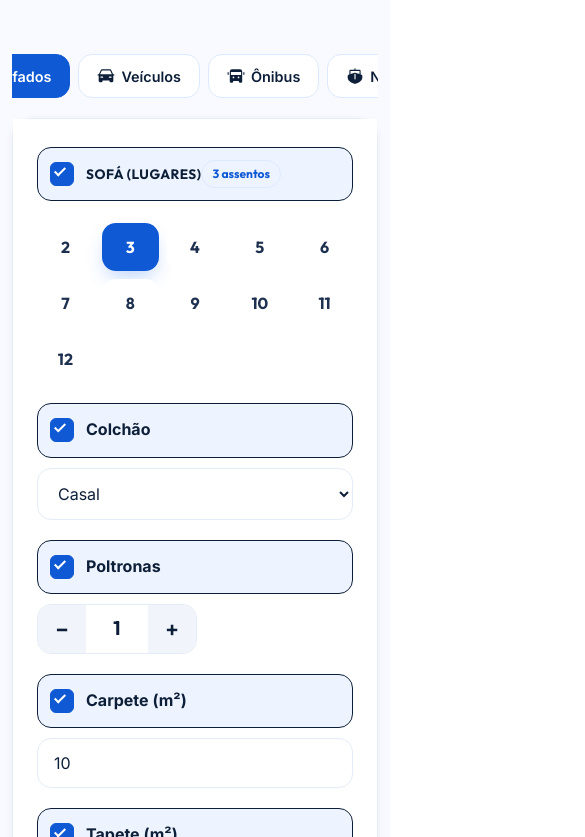
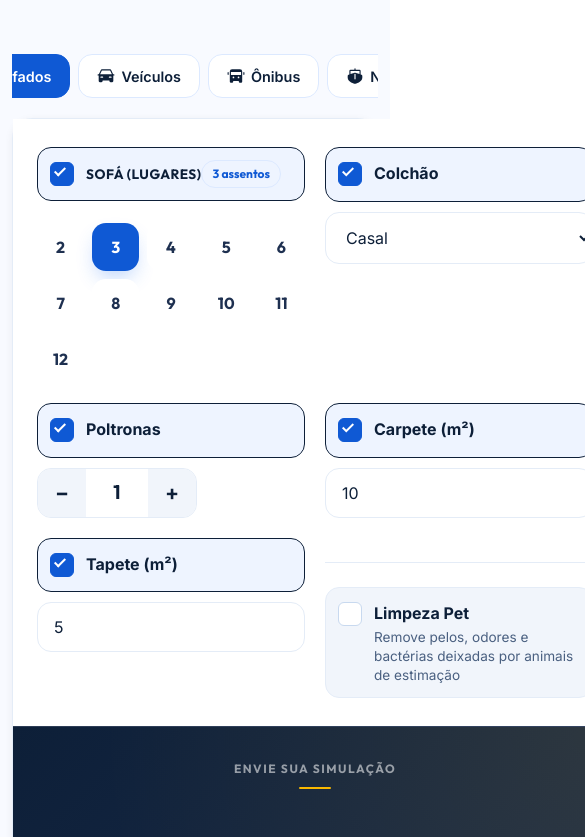
Before and after one commit to Daarkozzy/MasterClean, a React (Vite) app: page / in a window 390 px wide. Shown: the part 5867-6704 px from the top of the page, 585 px wide, since content can reach past the window. Built offline with nearby package versions, Linux system fonts and the light colour scheme.

Commit message:
Forçar grid 2x2 no estimator mobile

```diff
--- a/src/components/PriceEstimator.css
+++ b/src/components/PriceEstimator.css
@@ -592,15 +592,21 @@
     grid-template-columns: 1fr;
   }
 
+  .estimator__inputs {
+    padding: 28px 24px;
+    gap: 20px;
+    display: grid;
+    grid-template-columns: 1fr 1fr;
+  }
+
+  .estimator__group {
+    gap: 10px;
+  }
+
   .estimator__group-row {
     display: grid;
     grid-template-columns: 1fr 1fr;
     gap: 16px;
-  }
-
-  .estimator__inputs {
-    padding: 28px 24px;
-    gap: 20px;
   }
 
   .estimator__group {
```
